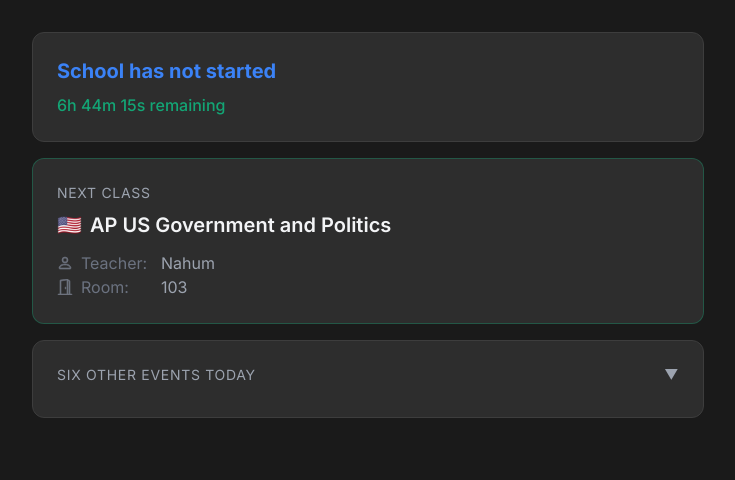
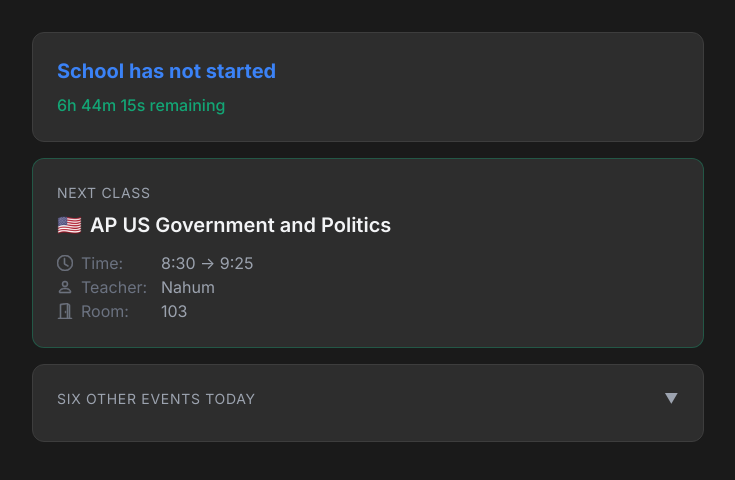
Before and after one commit to beck1888/k-today, a Next.js app: page / in a window 1280 px wide. Shown: the top 480 px of the page, without its empty margins (272-1007 px from the left). Built offline with nearby package versions, Linux system fonts and the light colour scheme.

Commit message:
feat: show start and end time of each class

```diff
--- a/src/app/page.tsx
+++ b/src/app/page.tsx
@@ -21,12 +21,18 @@ export default function Home() {
   const [timeRemaining, setTimeRemaining] = useState<string>('');
   const [remainingClasses, setRemainingClasses] = useState<ClassInfo[]>([]);
   const [isLaterClassesExpanded, setIsLaterClassesExpanded] = useState(false);
+  const [currentEventIndex, setCurrentEventIndex] = useState<number>(-1);
+  const [nextEventIndex, setNextEventIndex] = useState<number>(-1);
+  const [daySchedule, setDaySchedule] = useState<DaySchedule | null>(null);
 
   const getCurrentBlock = (daySchedule: DaySchedule, currentTime: number) => {
     const events = daySchedule.events;
+    setDaySchedule(daySchedule);
 
     // If before first event of the day
     if (currentTime < events[0].timestamp * 60) {
+      setCurrentEventIndex(-1);
+      setNextEventIndex(0);
       setTimeRemaining(formatTimeRemaining(events[0].timestamp * 60 - currentTime));
       setCurrentClass(null);
       if (classes) {
@@ -38,6 +44,8 @@ export default function Home() {
 
     for (let i = events.length - 1; i >= 0; i--) {
       if (currentTime >= events[i].timestamp * 60) {
+        setCurrentEventIndex(i);
+        setNextEventIndex(i + 1);
         if (i === events.length - 1) {
           setTimeRemaining('');
           setNextClass(null);
@@ -119,7 +127,6 @@ export default function Home() {
   }, [schedule]);
 
   return (
-    <>
     <div className="max-w-2xl mx-auto space-y-4 no-select">
       {schedule && schedule[getDayAbbreviation()].message ? (
         <div className="card p-6 border-accent-secondary">
@@ -137,6 +144,15 @@ export default function Home() {
                     <span className="font-semibold selectable">{currentClass.className}</span>
                   </div>
                   <div className="text-sm text-gray-400 space-y-1">
+                    <p className="flex items-center">
+                      <Image src="/icons/clock.svg" alt="" width={14} height={14} className="mr-2 no-select" />
+                      <span className="selectable">
+                        {daySchedule && currentEventIndex !== -1 && nextEventIndex !== -1 ?
+                          `${Math.floor(daySchedule.events[currentEventIndex].timestamp / 60)}:${String(daySchedule.events[currentEventIndex].timestamp % 60).padStart(2, '0')} → ${Math.floor(daySchedule.events[nextEventIndex].timestamp / 60)}:${String(daySchedule.events[nextEventIndex].timestamp % 60).padStart(2, '0')}`
+                          : 'N/A'
+                        }
+                      </span>
+                    </p>
                     <p className="flex items-center">
                       <Image src="/icons/person.svg" alt="" width={14} height={14} className="mr-2 no-select" />
                       <span className="selectable">{currentClass.teacher || 'N/A'}</span>
@@ -163,6 +179,18 @@ export default function Home() {
                 <p className="text-xl mb-3">
                   <span className="mr-2 no-select">{remainingClasses[0].classEmoji}</span>
                   <span className="font-semibold selectable">{remainingClasses[0].className}</span>
+                </p>
+                <p className="text-gray-400 flex items-center">
+                  <span className="inline-flex items-center w-24 text-gray-500 no-select">
+                    <Image src="/icons/clock.svg" alt="" width={16} height={16} className="mr-2" />
+                    Time:
+                  </span>
+                  <span className="ml-2 selectable">
+                    {daySchedule && nextEventIndex !== -1 && nextEventIndex + 1 < daySchedule.events.length ?
+                      `${Math.floor(daySchedule.events[nextEventIndex].timestamp / 60)}:${String(daySchedule.events[nextEventIndex].timestamp % 60).padStart(2, '0')} → ${Math.floor(daySchedule.events[nextEventIndex + 1].timestamp / 60)}:${String(daySchedule.events[nextEventIndex + 1].timestamp % 60).padStart(2, '0')}`
+                      : 'N/A'
+                    }
+                  </span>
                 </p>
                 <p className="text-gray-400 flex items-center">
                   <span className="inline-flex items-center w-24 text-gray-500 no-select">
@@ -211,6 +239,5 @@ export default function Home() {
         </>
       )}
     </div>
-    </>
   );
 }
```
Also changed, not shown: public/icons/clock.svg (added). Lines whose indentation alone changed are shown as unchanged.
